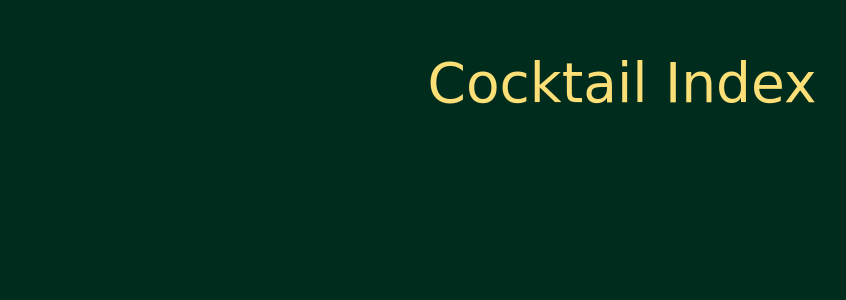
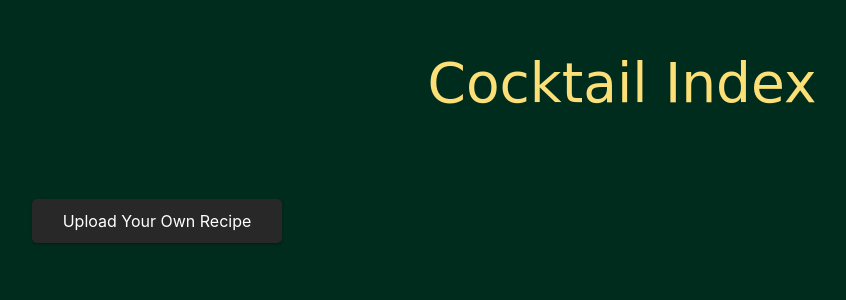
Before and after one commit to xNatthapol/SIP, a Django app: page /SIP/ in a window 1280 px wide. Shown: the part 110-410 px from the top of the page, without its empty margins (18-864 px from the left). Run offline with Django 4.2, Linux system fonts and the light colour scheme; data that the repository does not hold is empty; parts of the project's set-up code (start-up, migrations or seed data) failed here and were passed over; some libraries are stand-ins or nearby versions; some web fonts are replaced.

Commit message:
Add Upload Recipe button

```diff
--- a/SIP/templates/sip/index.html
+++ b/SIP/templates/sip/index.html
@@ -84,8 +84,6 @@
        animation: carousel 10s linear infinite;
     }
 
-
-
     .gallery-cell {
        scroll-snap-align: start;
        margin-right: 20px;
@@ -93,6 +91,24 @@
        border-radius: 5px;
     }
 
+    .btn-a, .btn-a:hover, .btn-a:visited {
+        list-style: none;
+        text-decoration: none;
+    }
+
+    .upl {
+        display: block;
+        width: 250px;
+        box-shadow: rgba(0, 0, 0, 0.12) 0px 1px 3px, rgba(0, 0, 0, 0.24) 0px 1px 2px;
+        background-color: #282828;
+        text-align: center;
+        border-radius: 5px;
+        margin-top: 9px;
+        padding: 10px;
+        padding-left: 15px;
+        padding-right: 15px;
+        color: white;
+    }
 </style>
 
 <!DOCTYPE html>
@@ -179,6 +195,10 @@
     {% endfor %}
     </div>
 {% endif %}
+
+<br>
+<a class="btn-a" href="{% url 'SIP:upload_image' %}"><p class="upl">Upload Your Own Recipe</p></a>
+
 {% if messages %}
     <script>
         window.onload = function() {
```
